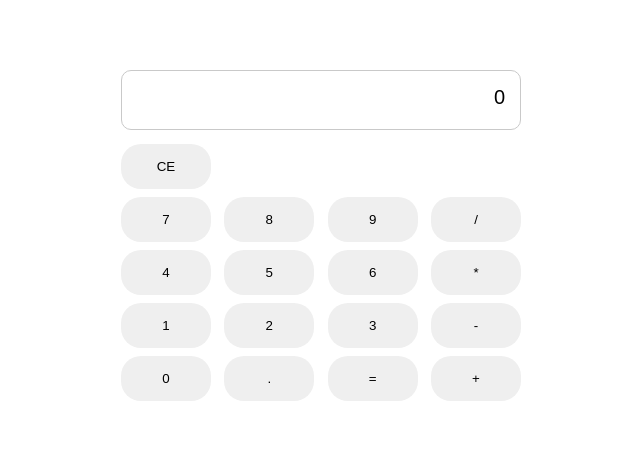
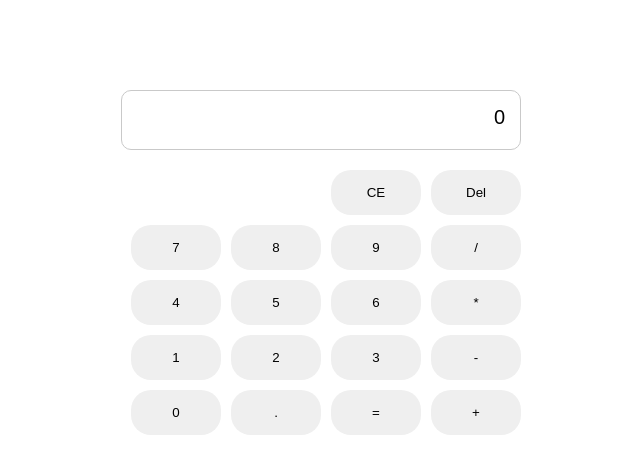
Before and after one commit to salim-mbarki/calculator, a plain HTML site: page index.html in a window 1280 px wide. Shown: the whole page, without its empty margins (319-959 px from the left). Drawn offline with Linux system fonts and the light colour scheme.

Commit message:
Refine calculator UI

```diff
--- a/index.html
+++ b/index.html
@@ -10,32 +10,25 @@
   <body>
     <div class="container">
       <div class="display">0</div>
-      <button>CE</button>
       <div class="buttons">
-        <div>
-          <div><button>7</button></div>
-          <div><button>4</button></div>
-          <div><button>1</button></div>
-          <div><button>0</button></div>
-        </div>
-        <div>
-          <div><button>8</button></div>
-          <div><button>5</button></div>
-          <div><button>2</button></div>
-          <div><button class="decimal-button">.</button></div>
-        </div>
-        <div>
-          <div><button>9</button></div>
-          <div><button>6</button></div>
-          <div><button>3</button></div>
-          <div><button>=</button></div>
-        </div>
-        <div>
-          <div><button>/</button></div>
-          <div><button>*</button></div>
-          <div><button>-</button></div>
-          <div><button>+</button></div>
-        </div>
+        <button>+</button>
+        <button>=</button>
+        <button class="decimal-button">.</button>
+        <button>0</button>
+        <button>-</button>
+        <button>3</button>
+        <button>2</button>
+        <button>1</button>
+        <button>*</button>
+        <button>6</button>
+        <button>5</button>
+        <button>4</button>
+        <button>/</button>
+        <button>9</button>
+        <button>8</button>
+        <button>7</button>
+        <button>Del</button>
+        <button>CE</button>
       </div>
     </div>
   </body>
--- a/style.css
+++ b/style.css
@@ -11,14 +11,14 @@ body {
 .container {
   width: 100%;
   max-width: 400px;
-  margin: 70px auto 0;
+  margin: 90px auto 0;
 }
 
 .display {
   border: 1px solid #c9c9c9;
   border-radius: 10px;
   height: 60px;
-  margin-bottom: 10px;
+  margin-bottom: 20px;
   padding: 15px;
   font-size: 20px;
   text-align: right;
@@ -26,13 +26,14 @@ body {
 
 .buttons {
   display: flex;
-  justify-content: space-between;
+  flex-direction: row-reverse;
+  flex-wrap: wrap-reverse;
+  gap: 10px;
 }
 
 button {
   width: 90px;
   height: 45px;
-  margin: 4px 0;
   border: 0;
   border-radius: 20px;
   cursor: pointer;
```
